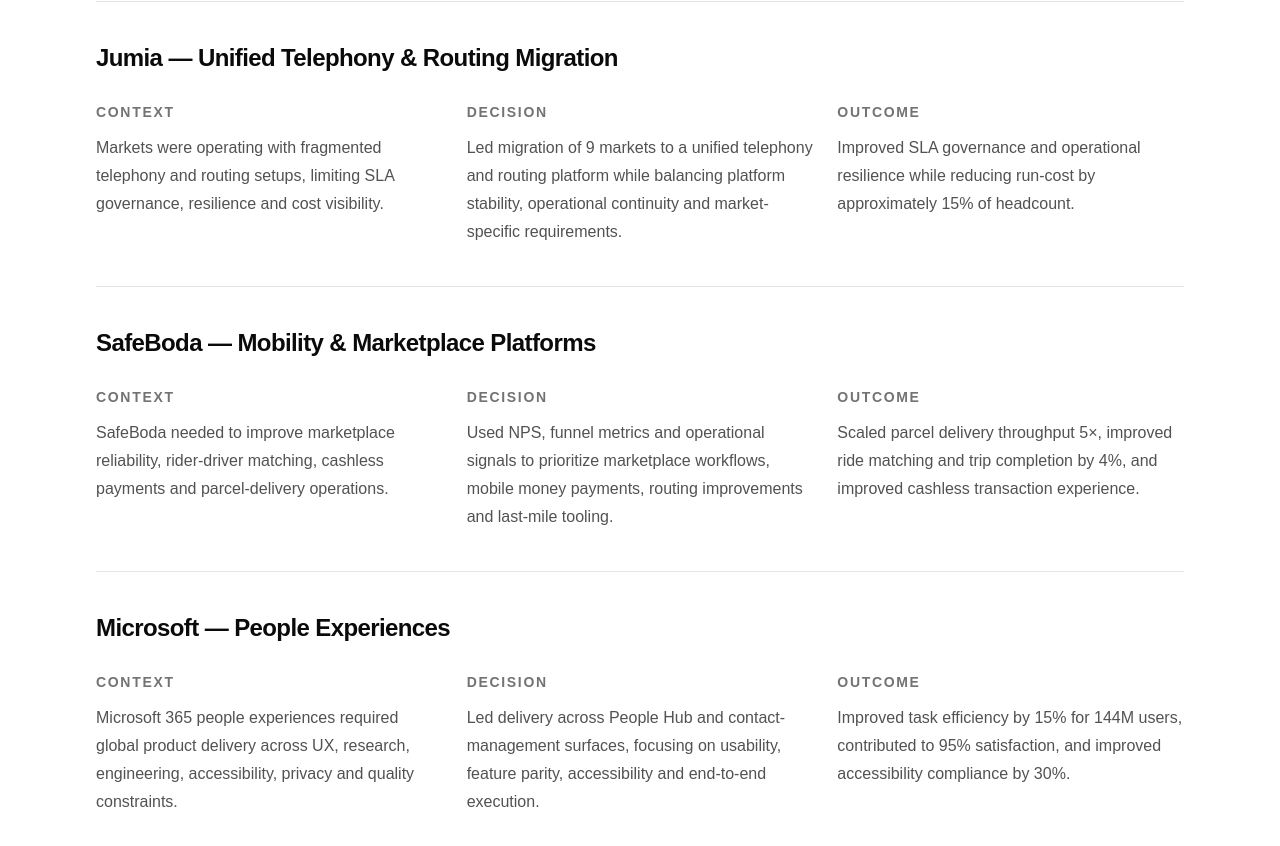
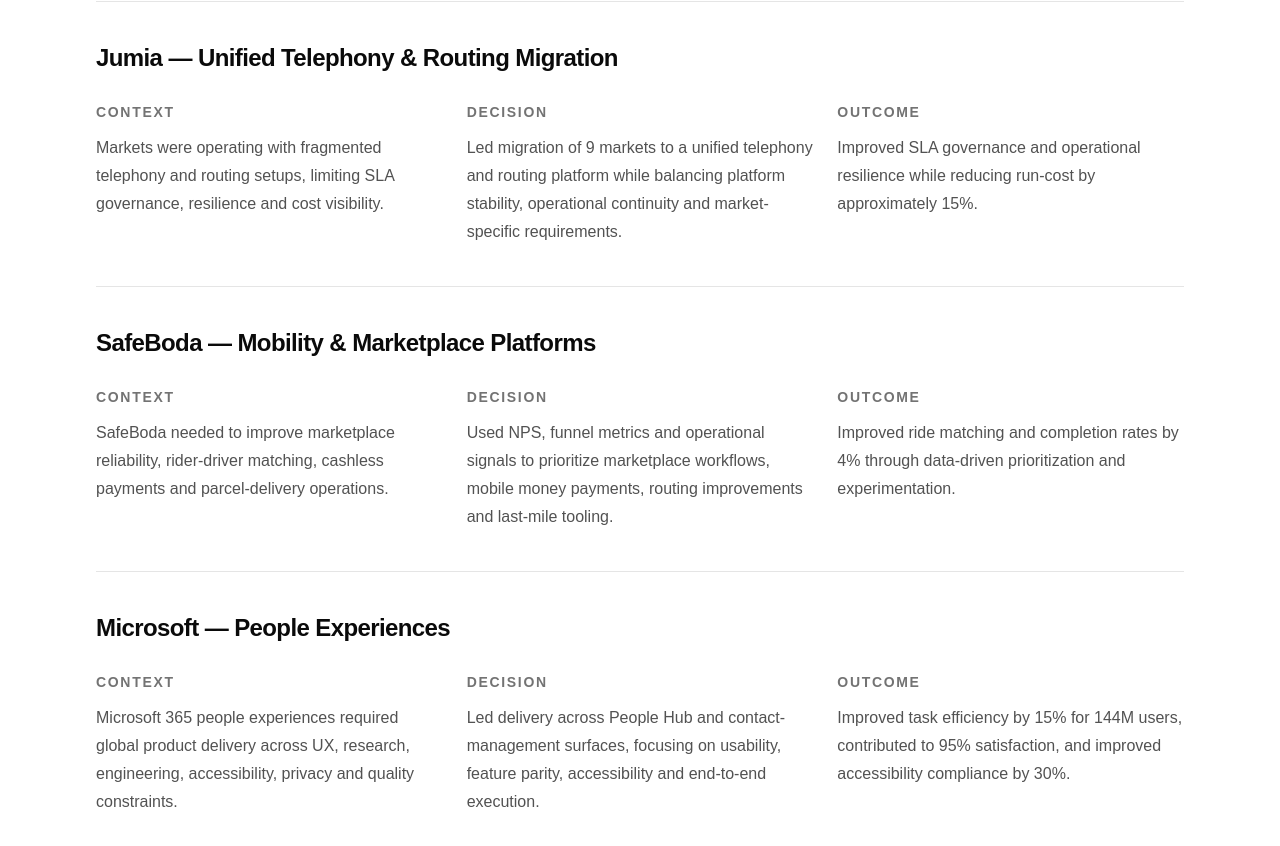
Before and after one commit to SillalliS/richardsilla.com, a Next.js app: page /work in a window 1280 px wide. Shown: the part 800-1646 px from the top of the page. Built offline with nearby package versions, Linux system fonts and the light colour scheme.

Commit message:
Fix CTA visibility and update work outcomes

```diff
--- a/app/page.tsx
+++ b/app/page.tsx
@@ -27,7 +27,10 @@
             {home.intro}
           </p>
           <div className="mt-10 flex flex-wrap gap-3">
-            <Link className="button-primary" href="/work">
+            <Link
+              className="inline-flex items-center justify-center border border-neutral-950 bg-neutral-950 px-5 py-3 text-sm font-medium !text-white transition hover:bg-neutral-800"
+              href="/work"
+            >
               View Work
             </Link>
             <Link className="button-secondary" href="/how-i-think">
--- a/lib/content.ts
+++ b/lib/content.ts
@@ -108,7 +108,7 @@
     decision:
       "Led migration of 9 markets to a unified telephony and routing platform while balancing platform stability, operational continuity and market-specific requirements.",
     outcome:
-      "Improved SLA governance and operational resilience while reducing run-cost by approximately 15% of headcount.",
+      "Improved SLA governance and operational resilience while reducing run-cost by approximately 15%.",
   },
   {
     title: "SafeBoda — Mobility & Marketplace Platforms",
@@ -117,7 +117,7 @@
     decision:
       "Used NPS, funnel metrics and operational signals to prioritize marketplace workflows, mobile money payments, routing improvements and last-mile tooling.",
     outcome:
-      "Scaled parcel delivery throughput 5×, improved ride matching and trip completion by 4%, and improved cashless transaction experience.",
+      "Improved ride matching and completion rates by 4% through data-driven prioritization and experimentation.",
   },
   {
     title: "Microsoft — People Experiences",
```
